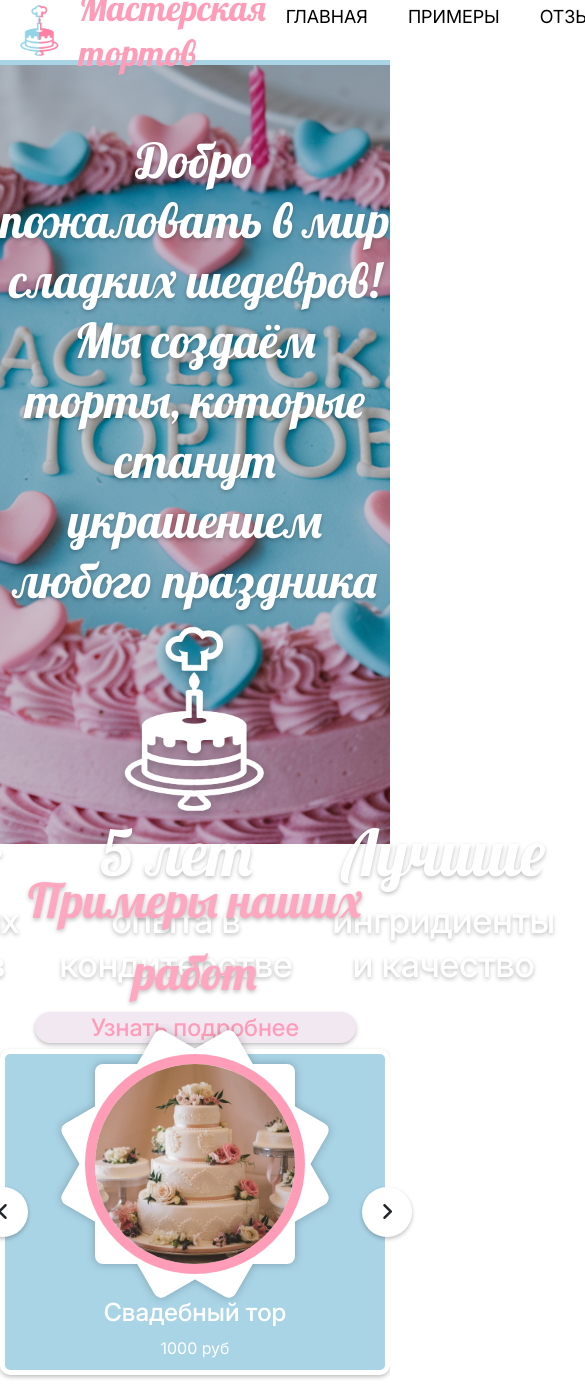
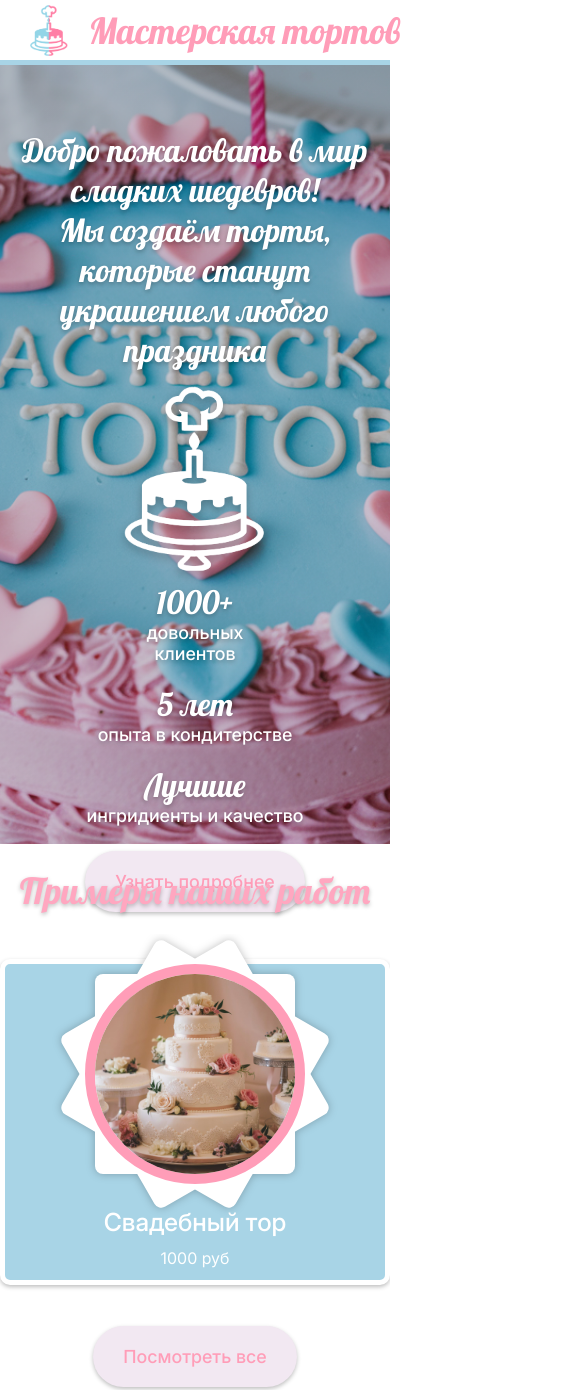
Before and after one commit to vredinn/vredinn.github.io, a plain HTML site: page index.html in a window 390 px wide. Shown: the top 1390 px of the page, 585 px wide, since content can reach past the window. Drawn offline with Linux system fonts and the light colour scheme.

Commit message:
adopt main

```diff
--- /dev/null
+++ b/css/media.css
@@ -0,0 +1,61 @@
+@media screen and (max-width: 900px){
+
+    .container{
+        max-width: 900px;
+    }
+
+    .header__menu{
+        display: none;
+    }
+
+    .button_header{
+        display: none;
+    }
+
+    .header__logo{
+        display: flex;
+        justify-content: center;
+        position: absolute;
+        width: 100%;
+        top: 5px;
+    }
+
+    .main__welcome{
+        font-size: 32px;
+    }
+
+    .main__options{
+        flex-direction: column;
+        align-items: center;
+    }
+
+    .main__options-title{
+        font-size: 32px;
+    }
+
+    .main__options-descr{
+        font-size: 18px;
+    }
+
+    .title{
+        font-size: 36px;
+    }
+
+    .button{
+        font-size: 18px;
+    }
+
+    .wrapper .carousel {
+        grid-auto-columns: calc((100% / 2) - 9px);
+    }
+
+    .wrapper i{
+        display: none;
+    }
+
+}
+@media screen and (max-width: 600px){
+    .wrapper .carousel {
+        grid-auto-columns: 100%;
+    }
+}
--- a/css/style.css
+++ b/css/style.css
@@ -24,6 +24,14 @@
     padding: 20px 0px;
 }
 
+.title {
+    font-family: 'Lobster';
+    text-align: center;
+    font-size: 48px;
+    font-weight: 400;
+    color: rgb(255, 167, 192);
+}
+
 .header{
     position: relative;
     width: 100%;
@@ -46,23 +54,6 @@
     display: flex;
     align-items: center;
     margin-right: auto;
-}
-
-.d32:before,
-.d32:after {
-    content: "";
-    height: 80px;
-    width: 80px;
-    background: inherit;
-    position: absolute;
-    top: 0;
-    left: 0;
-}
-.d32:before {
-    transform: rotate(30deg);
-}
-.d32:after {
-    transform: rotate(60deg);
 }
 
 .header__logo-img{
@@ -118,13 +109,11 @@
     background: rgb(242, 232, 242);
     color: rgb(255, 157, 184);
     border-style: none;
-    width: 321px;
-    height: 61px;
+    padding: 20px 30px;
     font-family: Inter;
     font-size: 24px;
     font-weight: 500;
-    line-height: 29px;
-    letter-spacing: 0px;
+    line-height: normal;
     text-align: center;
     transition: transform .5s;
 }
@@ -137,10 +126,9 @@
     color: rgb(255, 255, 255);
     font-size: 18px;
     line-height: 22px;
-    width: 125px;
-    height: 49px;
     border-radius: 14px;
     background: rgb(255, 157, 184);
+    padding: 12px 20px;
 }
 
 .button_contrast:hover{
@@ -163,24 +151,21 @@
     font-family: Lobster;
     font-size: 48px;
     font-weight: 400;
-    line-height: 60px;
-    letter-spacing: 0px;
+    line-height: normal;
     text-align: center;
-}
-
-.main__divider{
-    margin: auto 0;
 }
 
 .main__logo{
     filter: brightness(0) invert(1) drop-shadow(0px 4px 4px rgba(0, 0, 0, 0.25));
     max-height: 186px;
+    margin-top: auto;
 }
 
 .main__options{
     display: flex;
     align-items:start;
     justify-content: space-between;
+    margin-bottom: 15px;
 }
 
 .main__options-item{
@@ -202,7 +187,7 @@
     font-family: Lobster;
     font-size: 64px;
     font-weight: 400;
-    line-height: 60px;
+    line-height: normal;
     text-align: center;
 }
 
--- a/css/style2.css
+++ b/css/style2.css
@@ -6,13 +6,6 @@
     min-height: 100vh;
     background: rgb(255, 255, 255);
 
-}
-.title {
-    font-family: 'Lobster';
-    text-align: center;
-    font-size: 48px;
-    font-weight: 400;
-    color: rgb(255, 167, 192);
 }
 .wrapper {
     width: 100%;
--- a/index.html
+++ b/index.html
@@ -10,6 +10,7 @@
     <link rel="stylesheet" href="css/font.css">
     <link rel="stylesheet" href="css/style.css">
     <link rel="stylesheet" href = "css/style2.css">
+    <link rel="stylesheet" href = "css/media.css">
     <script src="js/script.js" defer></script>
 </head>
 <body>
@@ -41,16 +42,16 @@
             <img src="img/logo.png" alt="" class="main__logo">
             <div class="main__options">
                 <div class="main__options-item">
-                    <p class="main__options-title text-shadow">1000+</p>
-                    <p class="main__options-descr text-shadow">довольных <br> клиентов</p>
+                    <span class="main__options-title text-shadow">1000+</span>
+                    <span class="main__options-descr text-shadow">довольных <br> клиентов</span>
                 </div>
                 <div class="main__options-item">
-                    <p class="main__options-title text-shadow">5 лет</p>
-                    <p class="main__options-descr text-shadow">опыта в кондитерстве</p>
+                    <span class="main__options-title text-shadow">5 лет</span>
+                    <span class="main__options-descr text-shadow">опыта в кондитерстве</span>
                 </div>
                 <div class="main__options-item">
-                    <p class="main__options-title text-shadow">Лучшие</p>
-                    <p class="main__options-descr text-shadow">ингридиенты и качество</p>
+                    <span class="main__options-title text-shadow">Лучшие</span>
+                    <span class="main__options-descr text-shadow">ингридиенты и качество</span>
                 </div>
             </div>
             <button class="button box-shadow">
```
